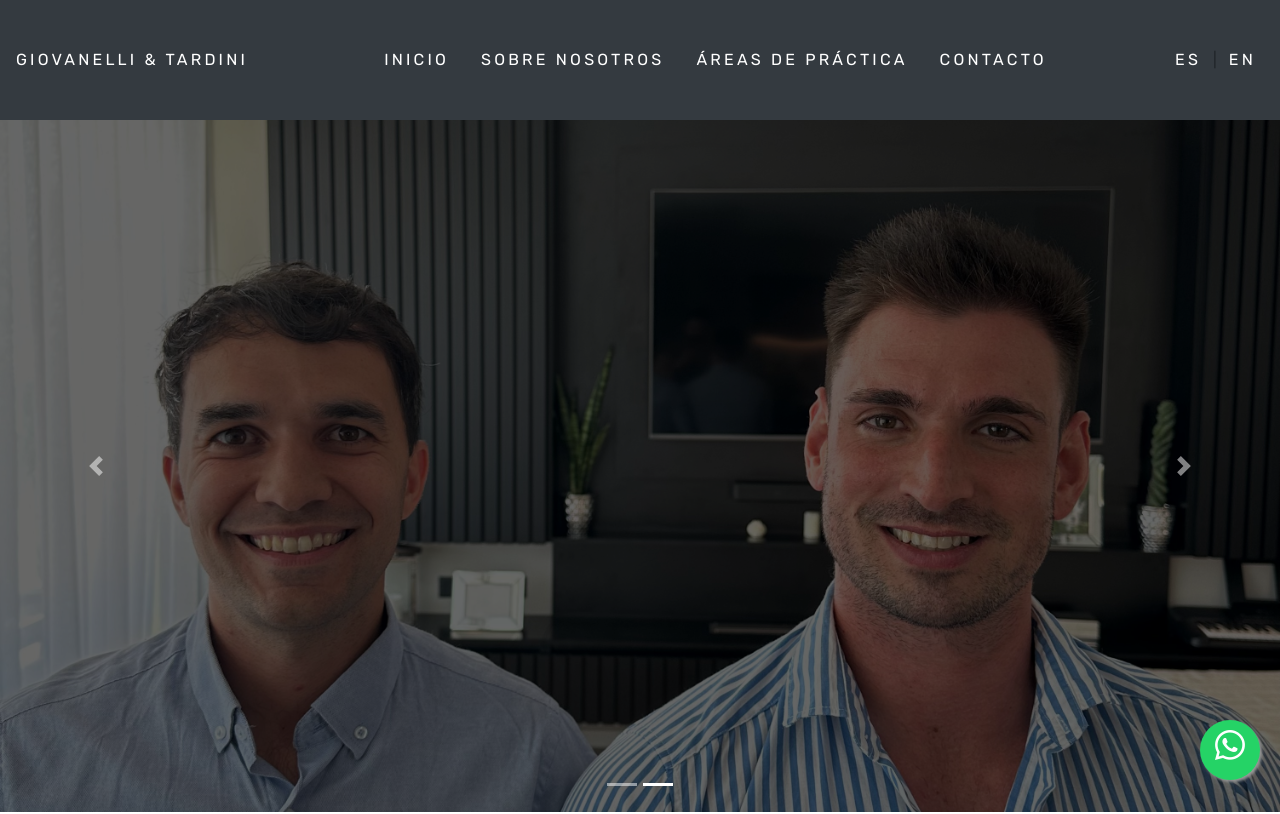
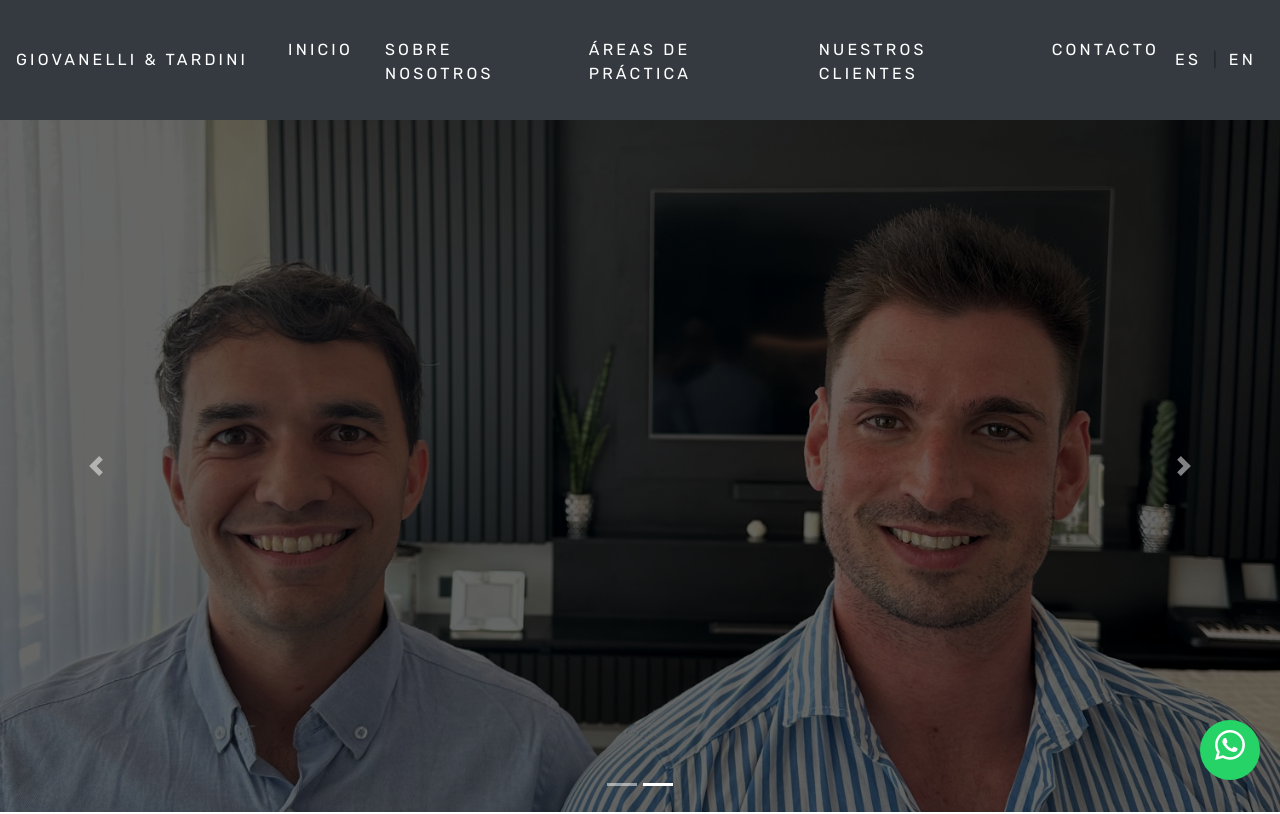
Before and after one commit to gonzalotardini/Giovanelli-Tardini-WEB, a Vue app: page / in a window 1280 px wide. Shown: the top 814 px of the page. Built offline with nearby package versions, Linux system fonts and the light colour scheme; some icons are missing.

Commit message:
Scrolling smooth

```diff
--- a/src/App.vue
+++ b/src/App.vue
@@ -48,6 +48,9 @@ export default {
 </script>
 
 <style>
+html {
+  scroll-behavior: smooth;
+}
 #app {
   font-family: Rubik, Helvetica, Arial, sans-serif;
 }
@@ -68,7 +71,6 @@ export default {
   border-radius: 50px;
   text-align: center;
   font-size: 30px;
-  box-shadow: 2px 2px 3px #999;
   z-index: 100;
 }
 
--- a/src/components/areas.vue
+++ b/src/components/areas.vue
@@ -1,5 +1,5 @@
 <template>
-    <b-container class="my-5" >
+    <b-container id="areasDePractica" class="my-5" >
       <h1 class="text-center my-5">Áreas de Práctica</h1>
         <b-row class="pb-5">
             <b-col md="4" sm="12" class="text-center">
--- a/src/components/clientCard.vue
+++ b/src/components/clientCard.vue
@@ -12,7 +12,7 @@
           <p class="m-0 ml-1">{{client.title}}</p>
         </b-row>
         <i v class="bi bi-star-fill"></i><i class="bi bi-star-fill"></i
-        ><i class="bi bi-star-fill"></i><i class="bi bi-star-fill"></i>
+        ><i class="bi bi-star-fill"></i><i class="bi bi-star-fill"></i><i class="bi bi-star-fill"></i>
         <br />
         <span class="text-left">{{ client.description }}</span>
       </b-card-text>
--- a/src/components/clientes.vue
+++ b/src/components/clientes.vue
@@ -1,5 +1,5 @@
 <template>
-  <b-container class="py-5" fluid>
+  <b-container id="nuestrosClientes" class="py-5" fluid>
     <h1 class="text-center pt-4 pb-5">Nuestros Clientes</h1>
     <b-row>
       <b-carousel
--- a/src/components/home.vue
+++ b/src/components/home.vue
@@ -1,5 +1,5 @@
 <template>
-  <div>
+  <div id="inicio">
     <b-carousel
       id="carousel"
       fade
--- a/src/components/menuDesktop.vue
+++ b/src/components/menuDesktop.vue
@@ -10,10 +10,7 @@
 
       <b-navbar-nav class="d-flex w-100 justify-content-between align-items-center">
         <div class="mx-auto d-flex justify-content-center">
-          <b-nav-item class="m-2" href="#">INICIO</b-nav-item>
-          <b-nav-item class="m-2" href="#">SOBRE NOSOTROS</b-nav-item>
-          <b-nav-item class="m-2" href="#">ÁREAS DE PRÁCTICA</b-nav-item>
-          <b-nav-item class="m-2" href="#contacto">CONTACTO</b-nav-item>
+          <b-nav-item v-for="i in menuOptions" :key="i.title" class="ml-3 mt-1" :href="i.href" @click="toggleMenu">{{i.title}}</b-nav-item>
         </div>
 
         <div class="d-flex align-items-center">
@@ -27,6 +24,11 @@
 
   <script>
   export default {
+    computed:{
+      menuOptions(){
+            return this.$store.state.menuOptions;
+        }
+    },
     methods: {
       changeLanguage() {
         // Lógica para cambiar el idioma
--- a/src/components/menuMobile.vue
+++ b/src/components/menuMobile.vue
@@ -31,9 +31,9 @@
       };
     },
     computed:{
-        menuOptions(){
-            return this.$store.state.menuOptions;
-        }
+          menuOptions(){
+              return this.$store.state.menuOptions;
+          }
     },
     methods: {
       toggleMenu() {
--- a/src/store.js
+++ b/src/store.js
@@ -7,9 +7,10 @@ export default new Vuex.Store({
   state: {
     message: 'Hola desde Vuex!',
     menuOptions: [
-      {title: "INICIO", href: "#", action:""},
-      {title: "SOBRE NOSOTROS", href: "#", action:""},
-      {title: "ÁREAS DE PRÁCTICA", href: "#", action:""},
+      {title: "INICIO", href: "#inicio", action:""},
+      {title: "SOBRE NOSOTROS", href: "#sobreNosotros", action:""},
+      {title: "ÁREAS DE PRÁCTICA", href: "#areasDePractica", action:""},
+      {title: "NUESTROS CLIENTES", href: "#nuestrosClientes", action:""},
       {title: "CONTACTO", href: "#contacto", action:""},
     ]
   },
```
Also changed, not shown: 1 other file (tests, documents, lock files or other folders).
